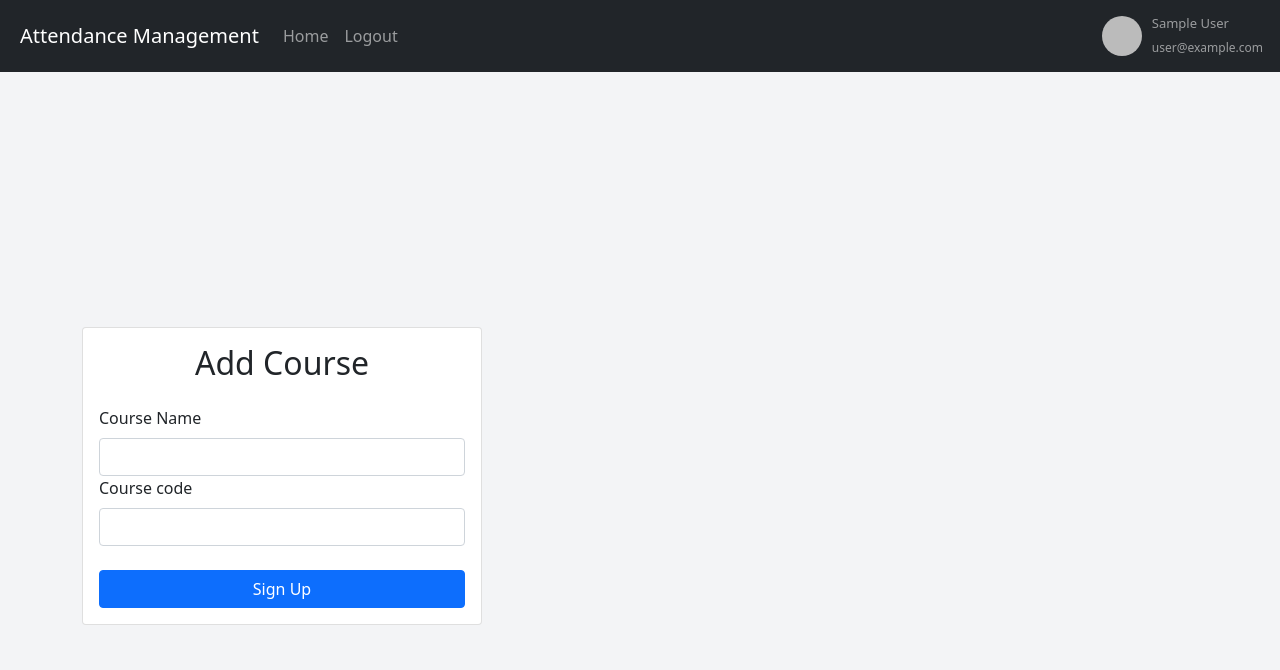
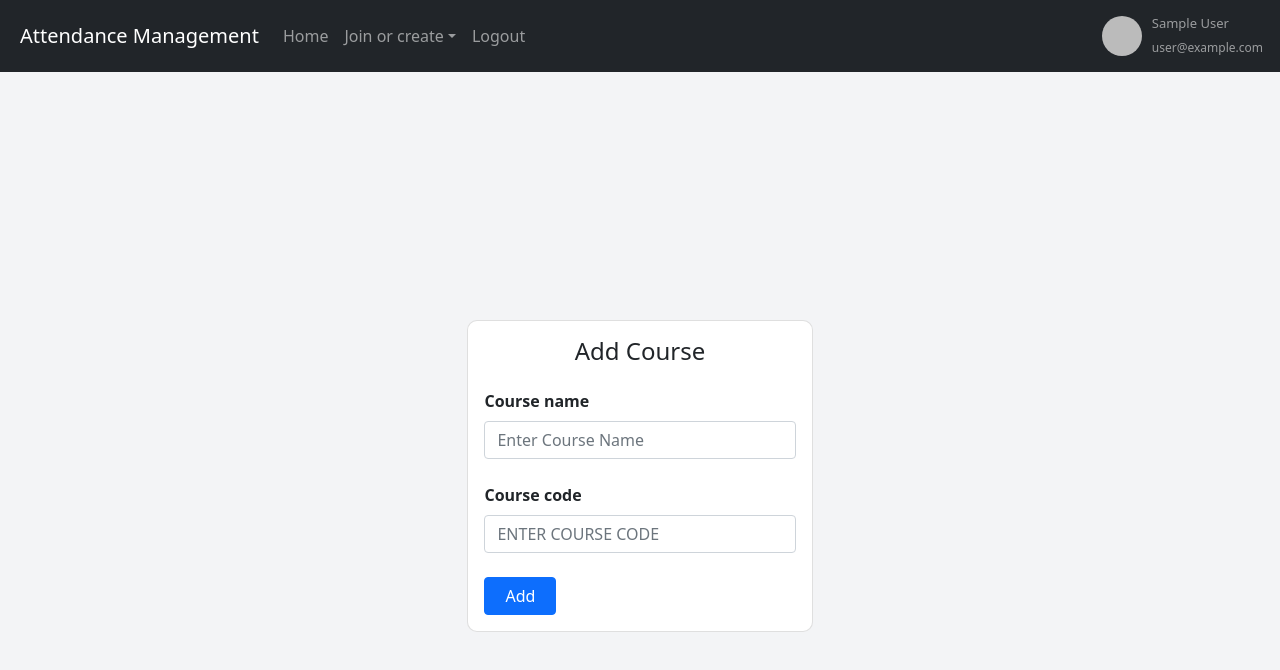
Before and after one commit to zafrulhasankhan/Attendance-Management-ReactJs-NodeJs, a React (Create React App) app in the folder Frontend/: page /add-course in a window 1280 px wide. Shown: the top 670 px of the page. Built offline with nearby package versions, Linux system fonts and the light colour scheme; no server answers; sample sign-in values are in the browser's storage.

Commit message:
add and join course design

```diff
--- a/Frontend/src/components/App.js
+++ b/Frontend/src/components/App.js
@@ -46,7 +46,7 @@ function App() {
               <PrivateRoute path="/home/:course_code" component={Home} />
               <Route path="/login" component={Signup} />
               {/* <Route path="/fillup-info/:email" component={Fillup_info} /> */}
-              <PrivateRoute path="/login2" component={Login} />
+              {/* <PrivateRoute path="/" component={Login} /> */}
               <PrivateRoute path="/forgot-password" component={ForgotPassword} />
               <PrivateRoute path="/join-course" component={JoinCourse} />
               {/* Attendance routes */}
--- a/Frontend/src/components/Topbar/Navbar.css
+++ b/Frontend/src/components/Topbar/Navbar.css
@@ -0,0 +1,8 @@
+
+
+ .dropdown-toggle::after {
+    display: none;
+  }
+  #dropdown-basic::after{
+    display: none;
+ }
--- a/Frontend/src/components/Topbar/Topbar.js
+++ b/Frontend/src/components/Topbar/Topbar.js
@@ -3,6 +3,7 @@ import { Nav, NavDropdown, Container, Navbar, Dropdown, DropdownButton, NavLink
 import { MenuItem } from '@material-ui/core';
 import { useAuth } from "../../contexts/AuthContext"
 import { Link, useHistory } from "react-router-dom"
+import './Navbar.css';
 
 function Topbar() {
     const { currentUser, logout } = useAuth();
@@ -27,9 +28,28 @@ function Topbar() {
                 <Navbar.Collapse id="responsive-navbar-nav">
                     <Nav className="me-auto">
                         <Nav.Link href="/">Home</Nav.Link>
-                        <Nav.Link href="#pricing" onClick={handleLogout}>Logout</Nav.Link>
+                        {currentUser ? (
+                        <NavDropdown title="Join or create" caret={false} id="collasible-nav-dropdown">
+                            <NavDropdown.Item href="/join-course">Join Course</NavDropdown.Item>
+                            <NavDropdown.Divider />
+                            <NavDropdown.Item href="/add-course">Add Course</NavDropdown.Item>
+                        </NavDropdown>
+
+                        ):""}
+                        {currentUser ? (
+
+                            <Nav.Link  href="/login" onClick={handleLogout}>Logout</Nav.Link>
+
+                    ) : ""}
                     </Nav>
-                    {currentUser?(
+
+                    {/* {currentUser ? (
+                        <Nav className="me-auto text-center">
+                            <Nav.Link style={{ marginLeft:'-10rem', textAlign: 'center', alignItems: 'center', justifyContent: 'center' }} href="/login" onClick={handleLogout}>Logout</Nav.Link>
+                        </Nav>
+                    ) : ""} */}
+
+                    {currentUser ? (
                         <Nav style={{ marginRight: '15px' }}>
 
                             <Nav.Link href="#pricing"> <img style={{ borderRadius: '150px', height: '40px', width: '40px' }}
@@ -41,13 +61,19 @@ function Topbar() {
                             </Nav.Link>
 
                         </Nav>
-                    ):("")}
 
+                    ) : (
+                        <Nav style={{ marginRight: '15px' }}>
+                            <NavDropdown title="Join or create" caret={false} id="collasible-nav-dropdown">
+
+                                <NavDropdown.Item href="/join-course">Join Course</NavDropdown.Item>
+                                <NavDropdown.Divider />
+                                <NavDropdown.Item href="/add-course">Add Course</NavDropdown.Item>
+                            </NavDropdown>
+                        </Nav>
+                    )}
                 </Navbar.Collapse>
-
             </Navbar>
-
-
         </div>
     );
 }
--- a/Frontend/src/components/add_course/Add_course.js
+++ b/Frontend/src/components/add_course/Add_course.js
@@ -1,5 +1,5 @@
 import React, { useRef, useState } from "react"
-import { Form, Button, Card, Alert } from "react-bootstrap"
+import { Form, Button, Card, Alert,Container } from "react-bootstrap"
 import { useAuth } from "../../contexts/AuthContext"
 import { Link, useHistory } from "react-router-dom"
 import axios from '../../config/axios';
@@ -9,11 +9,11 @@ export default function Add_course() {
 
   const course_name_ref = useRef()
   const course_code_ref = useRef()
-  const { signup,currentUser } = useAuth()
+  const { signup, currentUser } = useAuth()
   const [error, setError] = useState("")
   const [loading, setLoading] = useState(false)
   const history = useHistory()
-  const [msg,setMsg] = useState("");
+  const [msg, setMsg] = useState("");
   async function handleSubmit(e) {
     e.preventDefault()
 
@@ -25,17 +25,17 @@ export default function Add_course() {
 
       setError("")
       setLoading(true)
-      axios.post("/course/add",{
-        course_name : course_name_ref.current.value,
-        course_code : course_code_ref.current.value,
-        course_pin  :  Math.random().toString(36).substring(7),
-        course_owner_email : currentUser.email
-      }).then((res)=>{
+      axios.post("/course/add", {
+        course_name: course_name_ref.current.value,
+        course_code: course_code_ref.current.value,
+        course_pin: Math.random().toString(36).substring(7),
+        course_owner_email: currentUser.email
+      }).then((res) => {
         console.log(res.status);
-        if(!res.data.msg){
+        if (!res.data.msg) {
           history.push("/")
         }
-        else{
+        else {
           setMsg(res.data.msg)
         }
       })
@@ -52,31 +52,38 @@ export default function Add_course() {
   return (
     <>
       <h3>{msg}</h3>
-      <Card style={{ maxWidth: "400px" }}>
-        <Card.Body>
-          <h2 className="text-center mb-4">Add Course</h2>
+      <Container className=" text-center p-20" style={{
+        display: 'flex',
+        justifyContent: 'center',
+        alignItems: 'center',
+
+      }}>
+        <Card className="card bg-white" style={{ borderRadius: '10px' }}>
+          <Card.Body style={{ borderRadius: '10px', textAlign: 'left' }}>
+            <h4 className="text-center mb-4">&ensp;&ensp;&ensp;&ensp;&ensp;&ensp;&ensp; Add Course&ensp;&ensp;&ensp; &ensp;&ensp;&ensp;&ensp;</h4>
             {error && <Alert variant="danger">{error}</Alert>}
             <Form onSubmit={handleSubmit}>
               <Form.Group id="course_name">
-              <Form.Label>Course Name</Form.Label>
-              <Form.Control type="text" ref={course_name_ref} required />
-            </Form.Group>
+                <Form.Label style={{ fontWeight: 'bold' }}>Course name</Form.Label>
+                <Form.Control type="text" ref={course_name_ref} placeholder="Enter Course Name" required />
+              </Form.Group><br/>
               <Form.Group id="password">
-              <Form.Label>Course code </Form.Label>
-              <Form.Control style={{ textTransform: 'uppercase' }} type="text" ref={course_code_ref} required />
-            </Form.Group><br/>
+                <Form.Label style={{ fontWeight: 'bold' }}>Course code </Form.Label>
+                <Form.Control style={{ textTransform: 'uppercase' }} type="text" ref={course_code_ref} placeholder="Enter Course Code" required />
+              </Form.Group><br />
               {/* <Form.Group id="password-confirm">
               <Form.Label>Course photo</Form.Label>
               <Form.Control type="password" ref={passwordConfirmRef} required />
             </Form.Group> */}
               <Form.Group id="button">
-              <Button disabled={loading} className="w-100" type="submit">
-                Sign Up
+                <Button disabled={loading} type="submit">
+                &ensp;Add&ensp;
                 </Button>
               </Form.Group>
             </Form>
           </Card.Body>
         </Card>
+      </Container>
     </>
   )
 }
--- a/Frontend/src/components/joinCourse/JoinCourse.js
+++ b/Frontend/src/components/joinCourse/JoinCourse.js
@@ -1,6 +1,6 @@
 import React, { useState } from 'react';
 import axios from '../../config/axios';
-import { Button } from 'react-bootstrap';
+import { Button, Form, Card, Container } from 'react-bootstrap';
 import $ from 'jquery';
 import { Link, useHistory } from "react-router-dom";
 import { useAuth } from "../../contexts/AuthContext";
@@ -10,7 +10,7 @@ import { useScrollTrigger } from '@material-ui/core';
 function JoinCourse() {
     const { currentUser } = useAuth();
     const history = useHistory();
-    const [msg,setMsg] = useState("");
+    const [msg, setMsg] = useState("");
 
     function handleSubmit(e) {
         e.preventDefault()
@@ -18,18 +18,18 @@ function JoinCourse() {
 
             var pin = $('#search').val();
             var student_Id = $('#ID').val();
-            axios.post(`/course/join`,{
+            axios.post(`/course/join`, {
                 pin: pin,
-                student_name : currentUser.displayName,
-                student_Id : student_Id,
-                student_email : currentUser.email
+                student_name: currentUser.displayName,
+                student_Id: student_Id,
+                student_email: currentUser.email
             })
                 .then((res) => {
                     console.log(res);
-                    if(res.data === "yes"){
+                    if (res.data === "yes") {
                         history.push("/")
                         setMsg("")
-                    }else{
+                    } else {
                         history.push("/join-course")
                         setMsg(res.data.msg)
                     }
@@ -41,11 +41,32 @@ function JoinCourse() {
     return (
         <div>
             <h3>{msg}</h3>
-            <form id="attend_sheet_form" onSubmit={handleSubmit}><br />
-                <input type="text"  required id="search" placeholder="Enter Course pin" /><br></br><br />
-                <input type="text"  required id="ID" placeholder="Enter student id" style={{ textTransform: 'uppercase' }}/><br></br><br />
-                <Button type="submit" id="submit_button">Submit</Button>
-            </form>
+            <Container className=" text-center p-20" style={{
+                display: 'flex',
+                justifyContent: 'center',
+                alignItems: 'center',
+
+            }}>
+                <Card className="card bg-white" style={{ borderRadius: '10px' }}>
+                    <Card.Body style={{ borderRadius: '10px', textAlign: 'left' }}>
+                        <h5 className="text-center mb-2">&ensp;&ensp;&ensp;&ensp;&ensp;&ensp;&ensp;&ensp;&ensp;&ensp; Join Course&ensp;&ensp;&ensp; &ensp;&ensp;&ensp;&ensp;&ensp;&ensp;&ensp;</h5>
+                        <form id="attend_sheet_form" onSubmit={handleSubmit}><br />
+                            {/* <input type="text" required id="search" placeholder="Enter Course pin" /><br></br><br />
+                            <input type="text" required id="ID" placeholder="Enter student id" style={{ textTransform: 'uppercase' }} /><br></br><br /> */}
+
+                            <Form.Group className="mb-3" controlId="formGroupEmail">
+                                <Form.Label style={{ fontWeight: 'bold' }}>Course Pin: </Form.Label>
+                                <Form.Control type="text" required id="search" placeholder="Enter Course Pin" /><br/>
+
+                                <Form.Label style={{ fontWeight: 'bold' }}>Student ID: </Form.Label>
+                                <Form.Control type="text" required id="ID" style={{ textTransform: 'uppercase' }} placeholder="Enter Student ID" /><br/>
+                                <Button  type="submit" id="submit_button" className="btn btn-primary">&ensp;Join&ensp;</Button>
+                            </Form.Group>
+                        </form>
+                    </Card.Body>
+
+                </Card>
+            </Container>
         </div>
     );
 }
--- a/Frontend/src/components/joinedCourses/JoinedCourses.js
+++ b/Frontend/src/components/joinedCourses/JoinedCourses.js
@@ -89,8 +89,6 @@ const JoinedCourses = () => {
   return (
     <>
       <h3>{msg}</h3>
-      <Link to="/join-course"><button>join course</button></Link><br /><br />
-      <Link to="/add-course"><button>create course</button></Link>
       <ol className="joined">
         {code.map((data, i) => (
           <li key={i} className="joined__list">
@@ -102,30 +100,30 @@ const JoinedCourses = () => {
 
                   {(currentUser.email === course_owner_email[i]) ? (
                     <Link className="joined__title" to={`/attendance-sheet/${data}`}>
-                      <h2>{cname[i]} ({data})</h2>
+                      <h5>{cname[i]} ({data})</h5>
                     </Link>
                   ) : (
                     <Link className="joined__title" to={`/home/${data}`}>
-                      <h2>{cname[i]} ({data})</h2>
+                      <h5>{cname[i]} ({data})</h5>
                     </Link>
 
                   )}
-                  <p style={{ color: 'black' }} className="joined__owner">{course_owner_email[i]}
+                  <p style={{ color: 'white',marginTop:'-12px' }} className="joined__owner">{course_owner_email[i]}
                   </p>
 
                 </div>
               </div>
-              <Avatar
+              {/* <Avatar
                 className="joined__avatar"
                 src="https://lh3.googleusercontent.com/-XdUIqdMkCWA/AAAAAAAAAAI/AAAAAAAAAAA/4252rscbv5M/s75-c-fbw=1/photo.jpg"
-              />
+              /> */}
             </div>
             <div className="joined__bottom">
-              <PermContactCalendar />
-              <FolderOpen />
+              {/* <PermContactCalendar />
+              <FolderOpen /> */}
+              <h5>&ensp;Total students: {counter[i]}</h5>
+            </div>
 
-            </div>
-            <h5>&ensp;Total students: {counter[i]}</h5>
           </li>
 
         ))}
--- a/Frontend/src/components/joinedCourses/style.css
+++ b/Frontend/src/components/joinedCourses/style.css
@@ -19,7 +19,7 @@
     overflow: hidden;
     position: relative;
     text-align: left;
-    width: 18.75rem;
+    width: 19.75rem;
     background-color: #fff;
     border: 0.0625rem solid #dadce0;
     -webkit-border-radius: 0.5rem;
```
Also changed, not shown: Frontend/src/components/Attendance_report/Attendance_report_by_date.js (+5 -6 lines). Lines whose indentation alone changed are shown as unchanged.
